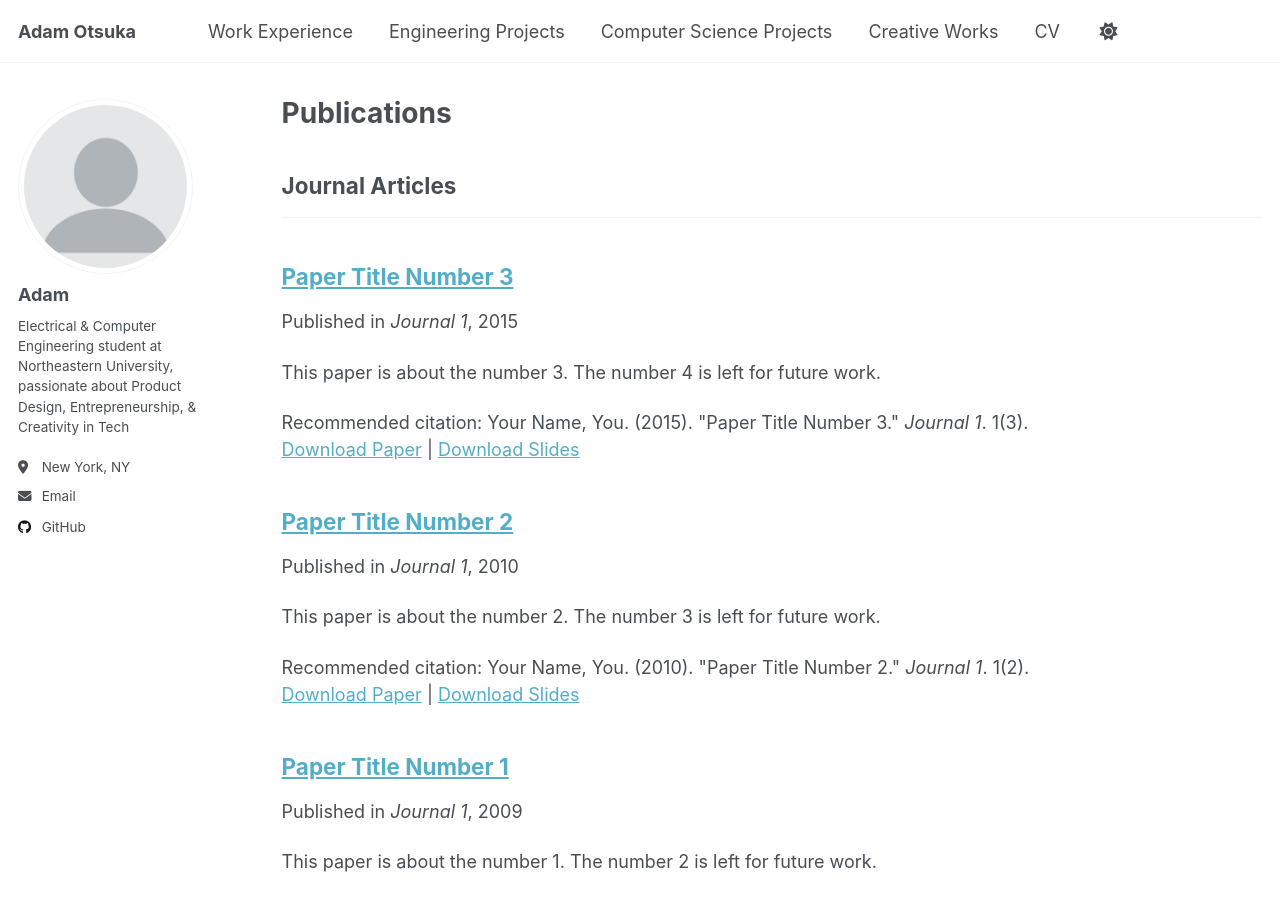
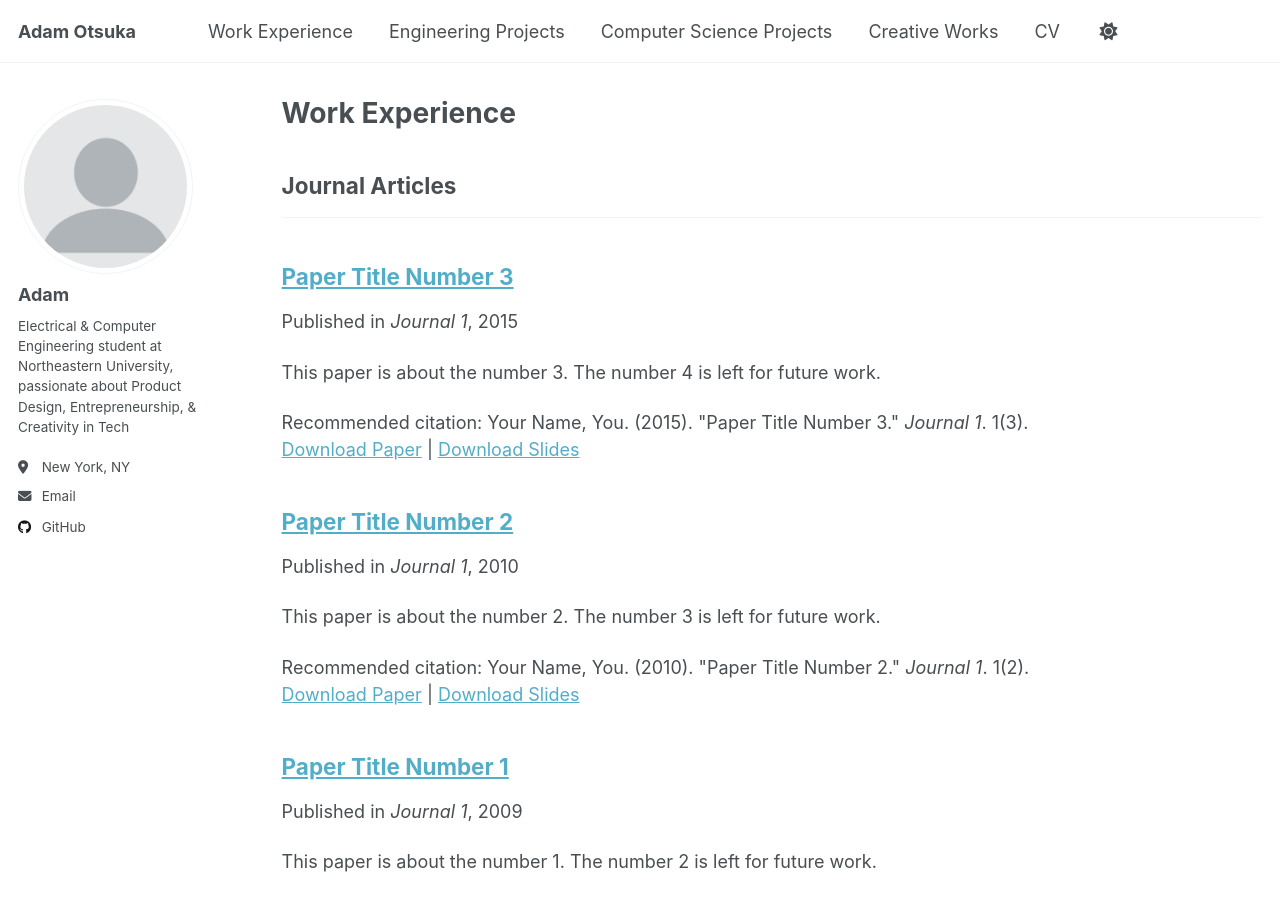
Before and after one commit to 4damo5/4damo5.github.io, a Jekyll site: the page built from _pages/publications.html, in a window 1280 px wide and 900 px high. Built offline with Jekyll 4.4.1, drawn with Linux system fonts in a browser that asks for light colours.

Commit message:
Update publications.html

```diff
--- a/_pages/publications.html
+++ b/_pages/publications.html
@@ -1,7 +1,7 @@
 ---
 layout: archive
-title: "Publications"
-permalink: /publications/
+title: "Work Experience"
+permalink: /experience/
 author_profile: true
 ---
 
```
